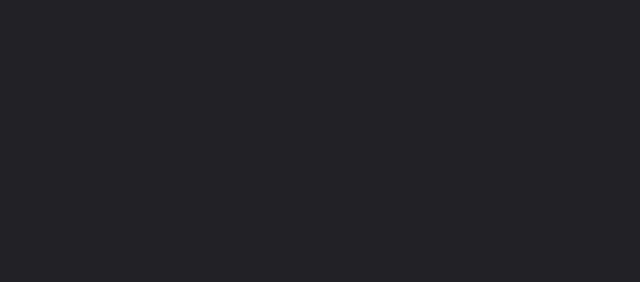
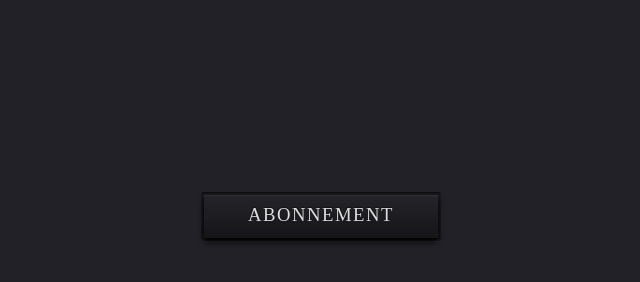
Before and after one commit to m0n4/virustotal-no-direct-download, a plain HTML site: page index.html in a window 1280 px wide. Shown: the whole page, without its empty margins (319-959 px from the left). Drawn offline with Linux system fonts and the light colour scheme.

Commit message:
Update index.html

```diff
--- a/index.html
+++ b/index.html
@@ -71,7 +71,7 @@
 </head>
 <body>
   <p class="container">
-    <a href="https://subscribe.adblockplus.org?location=https%3A%2F%2Fraw.githubusercontent.com%2Fm0n4%2Fvirustotal-no-direct-download%2Fmain%2FVT_blocklist.txt&amp;title=VT_blocklist"></a>
+    <a href="https://subscribe.adblockplus.org?location=https%3A%2F%2Fraw.githubusercontent.com%2Fm0n4%2Fvirustotal-no-direct-download%2Fmain%2FVT_blocklist.txt&amp;title=VT_blocklist" class="button"></a>
    </p>
 </body>
 </html>
```
